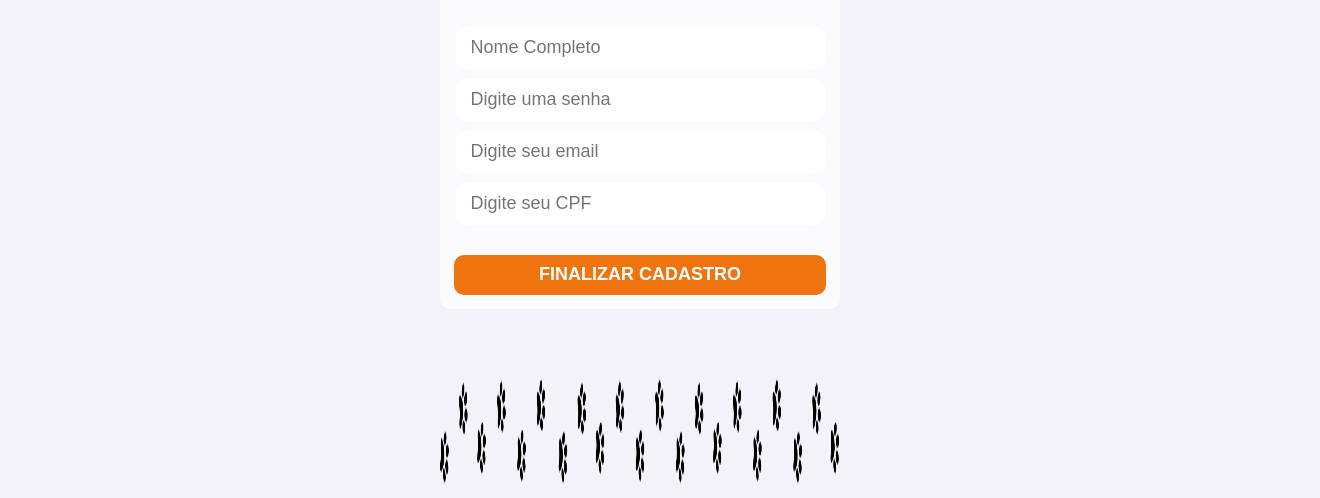
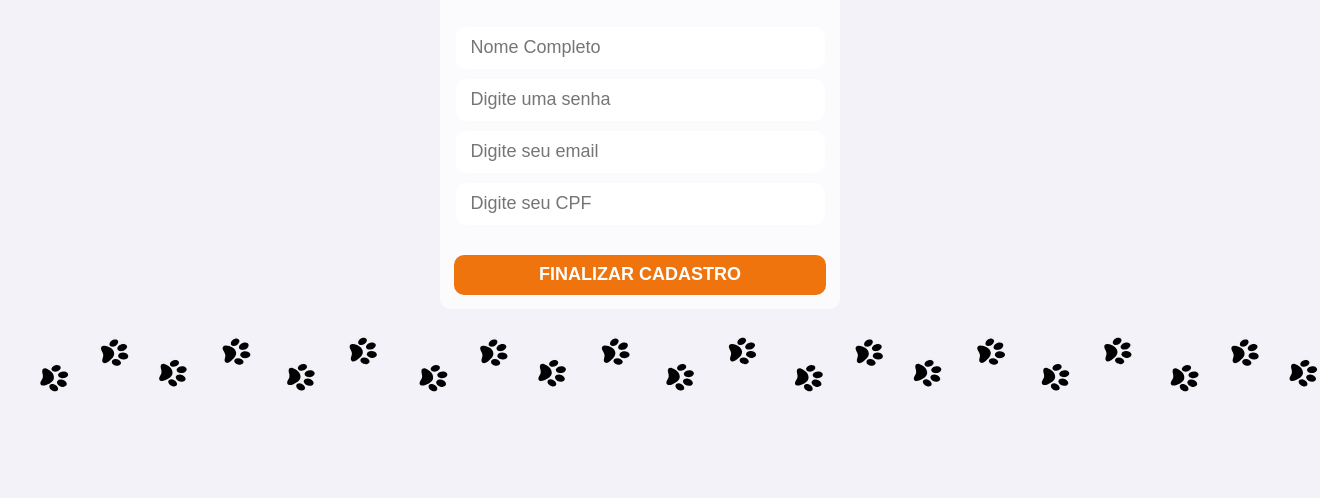
Before and after one commit to justRenzinza/petshop, a plain HTML site: page cadastro.html in a window 1280 px wide. Shown: the part 517-1015 px from the top of the page, 1320 px wide, since content can reach past the window. After the commit the page ends 918 px from the top, so only its background shows below. Drawn offline with Linux system fonts and the light colour scheme; files whose address does not match are found by name.

Commit message:
Update estilocadastro.css

```diff
--- a/estilocadastro.css
+++ b/estilocadastro.css
@@ -34,6 +34,7 @@ input.submit{
     padding: 1px;
     border-radius: 10px;
     margin-top: 20px;
+    cursor: pointer;
     text-transform: uppercase;
     font-weight: bold;
 }
@@ -58,12 +59,8 @@ input.submit{
 }
 
 .img-footer{
-    padding-top: 70px;
-    width: 100%;
-    height: 15vh; /* Ajuste conforme necessário */
-    background-image: url('patas.jpg');
-    background-repeat: repeat; /* Faz a imagem se repetir */
-    background-size: auto; /* Mantém o tamanho original da imagem */
+    margin-left: -100%;
+    margin-top: 30px;
 }
 
 #nav-bar {
@@ -93,6 +90,6 @@ input.submit{
     color: #fff;
 }
 
-ul{
+ul {
     list-style: none;
 }
```
